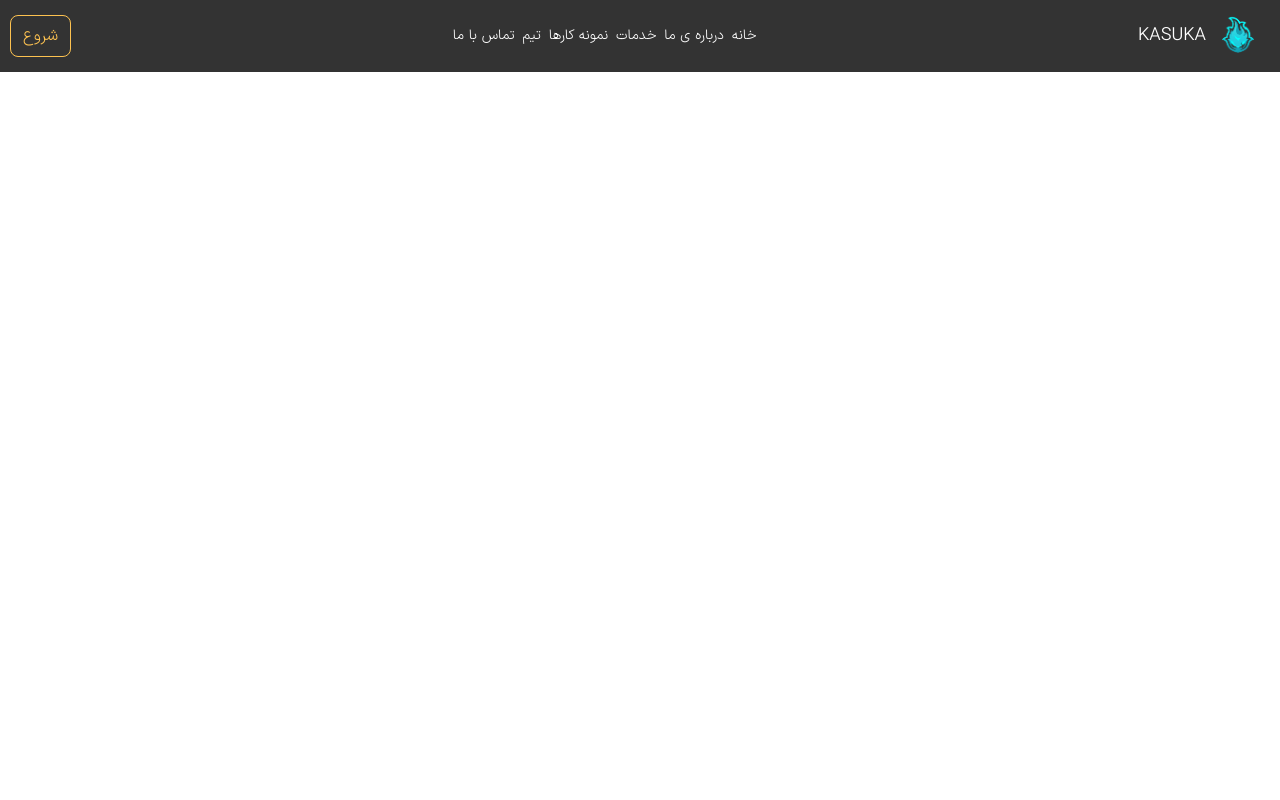
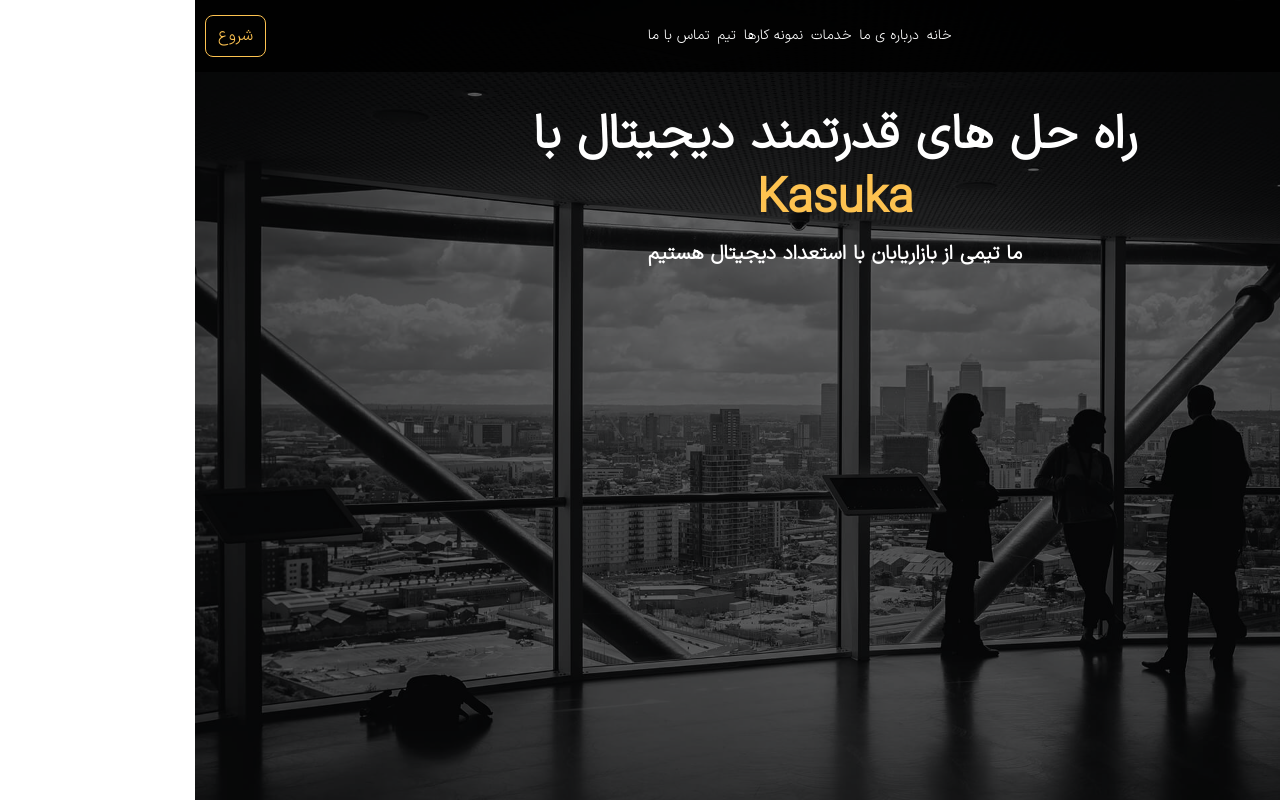
Before and after one commit to Sina-Soroosh/kasuka, a Next.js app: page / in a window 1280 px wide. Built offline with nearby package versions, Linux system fonts and the light colour scheme.

Commit message:
coding hero template

```diff
--- a/src/app/page.tsx
+++ b/src/app/page.tsx
@@ -1,9 +1,11 @@
 import Header from "@/components/modules/Header/Header";
+import Hero from "@/components/templates/Hero";
 
 export default function Home() {
   return (
     <>
       <Header />
+      <Hero />
     </>
   );
 }
--- a/src/components/modules/Header/Header.tsx
+++ b/src/components/modules/Header/Header.tsx
@@ -13,7 +13,7 @@
 
   return (
     <>
-      <header className="fixed inset-x-0 py-1 bg-[#000000cc]">
+      <header className="fixed inset-x-0 py-1 bg-[#000000cc] z-10">
         <div className="container">
           <div className="flex items-center justify-between">
             <div
@@ -66,14 +66,14 @@
 
       <>
         <div
-          className={`fixed inset-0 bg-[#0000008a] z-10 ${
+          className={`fixed inset-0 bg-[#0000008a] z-20 ${
             isShowMenu ? "block opacity-100" : "hidden opacity-0"
-          }  md:opacity-0 md:block transition-all`}
+          }  md:opacity-0 md:hidden transition-all`}
           onClick={hideMenu}
         ></div>
 
         <div
-          className={`fixed inset-y-0 w-72 max-w-[100vw] bg-[#000000cc] z-20 px-4 py-6  ${
+          className={`fixed inset-y-0 w-72 max-w-[100vw] bg-[#000000cc] z-30 px-4 py-6  ${
             isShowMenu ? "right-0" : "-right-full"
           }
            transition-all md:-right-full`}
--- /dev/null
+++ b/src/components/templates/Hero.tsx
@@ -0,0 +1,25 @@
+import React from "react";
+
+function Hero() {
+  return (
+    <>
+      <section className="min-h-screen bg-[url(../../public/images/hero-bg.jpg)] bg-fixed bg-cover relative before:bg-[#00000099] before:absolute before:contain-content before:inset-0 before:z-0">
+        <div className="container py-28 p-10 md:p-28 text-center relative z-[5]">
+          <div className="">
+            <h1 className="text-white text-5xl font-bold">
+              راه حل های قدرتمند دیجیتال با
+              <br />
+              <span className="my-4 block font-bold text-primary">Kasuka</span>
+            </h1>
+            <h2 className="text-white my-2 font-bold text-xl">
+              ما تیمی از بازاریابان با استعداد دیجیتال هستیم
+            </h2>
+          </div>
+          <div className="grid grid-cols-1 md:grid-cols-2 lg:grid-cols-3 xl:grid-cols-5"></div>
+        </div>
+      </section>
+    </>
+  );
+}
+
+export default Hero;
```
